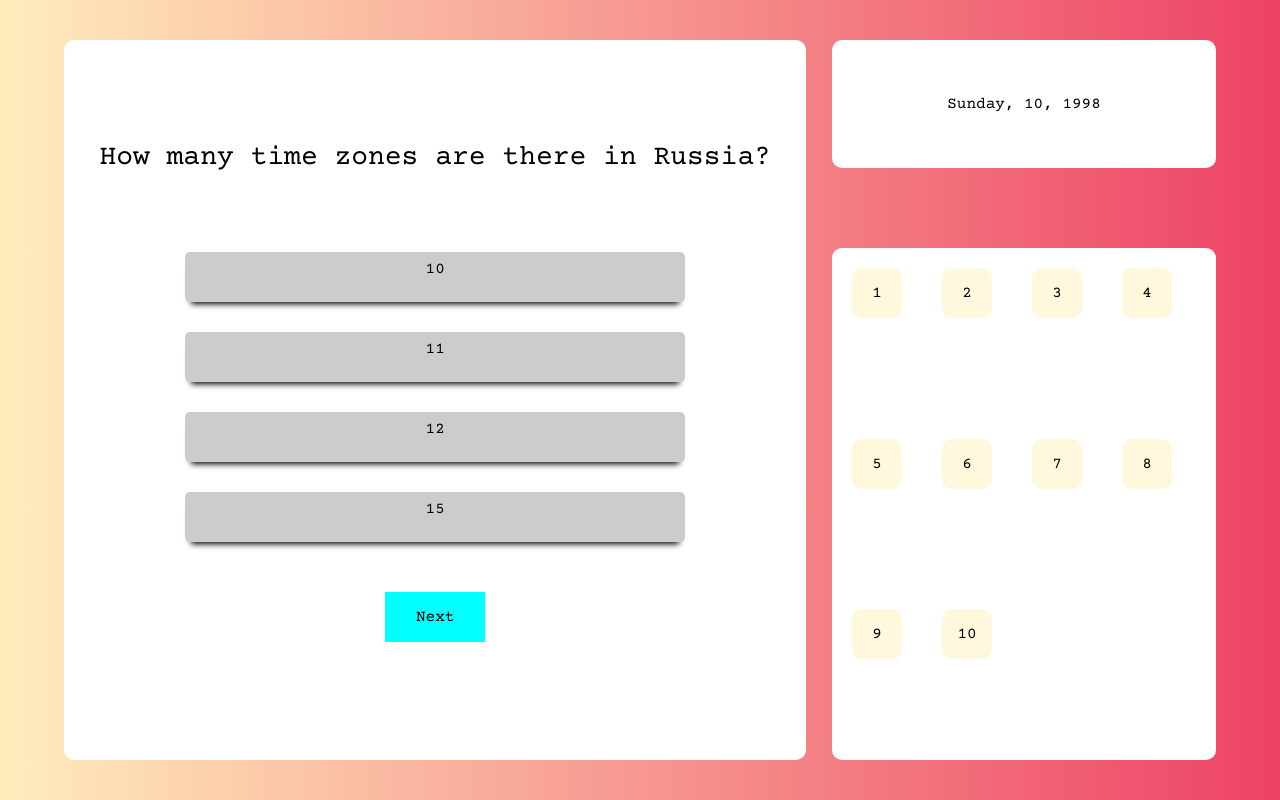
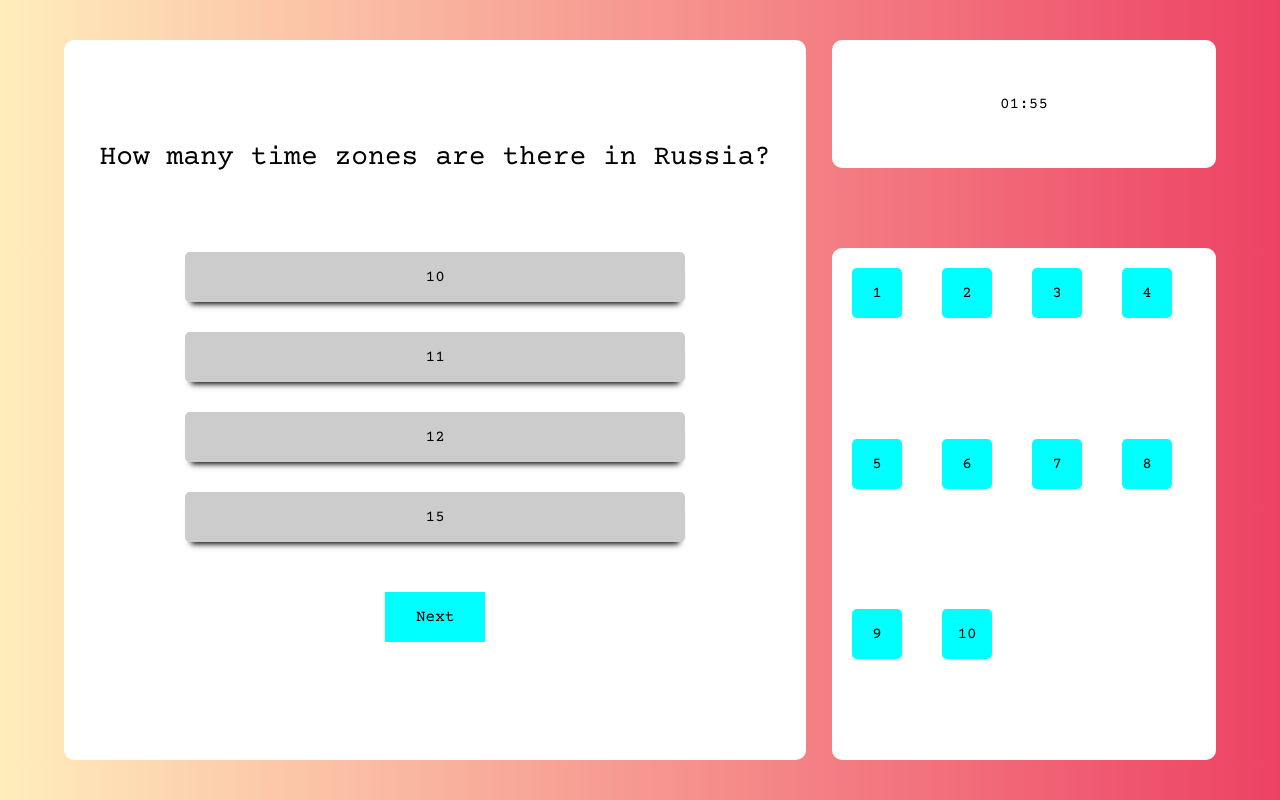
Before and after one commit to PATHAKABHISHEK/onlinetest, a Flask app: page /exam in a window 1280 px wide. Run offline with Flask 2, Linux system fonts and the light colour scheme; some libraries are stand-ins or nearby versions.

Commit message:
added timer and enhanced styling

```diff
--- a/app.py
+++ b/app.py
@@ -1,7 +1,8 @@
 # Server For the Application
 
 from flask import Flask
-from flask import render_template
+from flask import render_template, request, jsonify
+import json
 
 app = Flask(__name__)
 
@@ -39,7 +40,7 @@ question_bank = [
             "Sun Flower",
             "Daisy",
             "Rose",
-            "Brinjal"
+            "Cherry blossom"
         ],
         "answer": "Cherry blossom"
     },
@@ -127,5 +128,25 @@ question_bank = [
 ]
 
 
+@app.route("/check",  methods=['GET', 'POST'])
+def calculateResult():
+    if request.method == "GET":
+        return render_template("results.html")
+    if request.method == "POST":
+        content = request.data
+        content = content.decode('utf8').replace("'", '"')
+        content = json.loads(content)
+        count = 0
+
+        for i in range(len(question_bank)):
+            if content["results"][i] >= 0:
+                if content["results"][i] == question_bank[i]["options"].index(question_bank[i]["answer"]):
+                    count += 1
+        print(count)
+        return jsonify(
+            count=count
+        )
+
+
 if __name__ == "__main__":
     app.run(debug=True)
--- a/static/css/exam.css
+++ b/static/css/exam.css
@@ -47,6 +47,13 @@
   flex-direction: column;
   padding: 20px;
 }
+.c1 {
+  text-decoration: none;
+  display: inline-block;
+}
+.c1 p {
+  text-decoration: none;
+}
 .option-container {
   display: flex;
   flex-direction: row;
@@ -59,9 +66,14 @@
   box-shadow: 0 8px 6px -6px black;
   border-radius: 5px;
 }
+
+.option-container:hover {
+  opacity: 0.6;
+}
+
 .single-question {
-  background-color: cornsilk;
-  border-radius: 10px 10px 10px 10px;
+  background-color: aqua;
+  border-radius: 5px;
   height: 50px;
   width: 50px;
   display: flex;
@@ -70,3 +82,23 @@
   margin: 20px;
   justify-content: center;
 }
+
+.single-question:hover {
+  color: white;
+  cursor: pointer;
+}
+
+.next-button {
+  height: 50px;
+  width: 100px;
+  background-color: aqua;
+  display: flex;
+  flex-direction: row;
+  align-items: center;
+  justify-content: center;
+}
+
+.next-button:hover {
+  cursor: pointer;
+  color: white;
+}
--- a/templates/exam.html
+++ b/templates/exam.html
@@ -9,40 +9,47 @@
       <br>
       <br>
       <div class="options">
-          <div class="option-container">
+        <a href="#" style="text-decoration: none; color: black">
+        <div class="option-container" onclick="optionSelected(0)" id="1">
+
             <!-- <input type="radio"> -->
-              <p id="1"></p>
         </div>
-        <div  class="option-container">
+        </a>
+        <a href="#" style="text-decoration: none; color: black">
+        <div  class="option-container" onclick="optionSelected(1)" id="2">
         <!-- <input type="radio"> -->
-            <p id="2"></p>
+
         </div>
-        <div  class="option-container">
+        </a>
+        <a href="#" style="text-decoration: none; color: black">
+        <div class="option-container" onclick="optionSelected(2)" id="3">
         <!-- <input type="radio"> -->
-            <p id="3"></p>
+
         </div>
-        <div  class="option-container">
+        </a>
+        <a href="#" style="text-decoration: none; color: black">
+        <div  class="option-container" onclick="optionSelected(3)" id="4">
         <!-- <input type="radio"> -->
-            <p id="4"></p>
         </div>
+        </a>
       </div>
       <div>
-          <p style="height:50px;width:100px; background-color:aqua;display: flex; flex-direction: row;align-items: center; justify-content:center" onclick="next()">Next</p>
+          <p class="next-button" onclick="next()">Next</p>
       </div>
   </div>
   <div class="another-container">
-    <div class="timer">Sunday, 10, 1998</div>
+    <div class="timer" id ="time">2:00</div>
     <div class="other-questions">
-        <div class="single-question">1</div>
-        <div class="single-question">2</div>
-        <div class="single-question">3</div>
-        <div class="single-question">4</div>
-        <div class="single-question">5</div>
-        <div class="single-question">6</div>
-        <div class="single-question">7</div>
-        <div class="single-question">8</div>
-        <div class="single-question">9</div>
-        <div class="single-question">10</div>
+        <div class="single-question" id="1-que" onclick="loadQuestion(1)">1</div>
+        <div class="single-question" id="2-que" onclick="loadQuestion(2)">2</div>
+        <div class="single-question" id="3-que" onclick="loadQuestion(3)">3</div>
+        <div class="single-question" id="4-que" onclick="loadQuestion(4)">4</div>
+        <div class="single-question" id="5-que" onclick="loadQuestion(5)">5</div>
+        <div class="single-question" id="6-que" onclick="loadQuestion(6)">6</div>
+        <div class="single-question" id="7-que" onclick="loadQuestion(7)">7</div>
+        <div class="single-question" id="8-que" onclick="loadQuestion(8)">8</div>
+        <div class="single-question" id="9-que" onclick="loadQuestion(9)">9</div>
+        <div class="single-question" id="10-que" onclick="loadQuestion(10)">10</div>
     </div>
   </div>
 </div>
@@ -50,6 +57,9 @@
     let questionBank =  '{{question_bank|tojson}}';
     questionBank = JSON.parse(questionBank);
     let index = 0;
+    let selected = false;
+    let selectedOption = -1;
+    let results = [-2, -2, -2, -2, -2, -2, -2, -2, -2, -2];
     function change() {
         document.getElementById("h3").textContent = questionBank[index]["question"];
         document.getElementById("1").textContent = questionBank[index]["options"][0];
@@ -60,12 +70,117 @@
     change();
     function next() {
         if(index < 9) {
+            if (selected == true) {
+                results[index] = selectedOption;
+                document.getElementById(`${selectedOption + 1}`).style.backgroundColor = "#ccc";
+                document.getElementById(`${index + 1}-que`).style.backgroundColor = "blue";
+
+            }
+
             index++;
             change();
+        } else {
+            if(index == 9) {
+                if (selected == true) {
+                    results[index] = selectedOption;
+                    document.getElementById(`${selectedOption + 1}`).style.backgroundColor = "#ccc";
+                    document.getElementById(`${index + 1}-que`).style.backgroundColor = "blue";
+
+                }
+                fetch('/check', {
+                    method: 'POST',
+                    body: JSON.stringify({
+                        "results":
+                        results
+                    }),
+                    headers: {
+                        'Content-type': 'application/json; charset=UTF-8'
+                    }
+                }).then(function (response) {
+                    if (response.ok) {
+                        return response.json();
+                    }
+                    return Promise.reject(response);
+                }).then(function (data) {
+                    // console.log(data["count"]);
+                    // alert(`You have ${data["count"]} right`);
+                    window.localStorage.setItem("count", data["count"]);
+                    location.href = "/check";
+                }).catch(function (error) {
+                    console.warn('Something went wrong.', error);
+                });
+
+
+                console.log(results)
+            }
+
         }
 
 
     }
+
+    function optionSelected(i) {
+        if (selected == true){
+            selected = false;
+            document.getElementById(`${selectedOption + 1}`).style.backgroundColor = "#ccc";
+            selectedOption = -2;
+
+        }
+        if(!selected) {
+            selected = true;
+            selectedOption = i;
+            document.getElementById(`${selectedOption + 1}`).style.backgroundColor = "green";
+        }
+
+    }
+
+    function loadQuestion(i) {
+        index = i-1;
+        change();
+    }
+    function startTimer(duration, display) {
+            var timer = duration, minutes, seconds;
+            setInterval(function () {
+                minutes = parseInt(timer / 60, 10);
+                seconds = parseInt(timer % 60, 10);
+
+                minutes = minutes < 10 ? "0" + minutes : minutes;
+                seconds = seconds < 10 ? "0" + seconds : seconds;
+
+                display.textContent = minutes + ":" + seconds;
+
+                if (--timer < 0) {
+                    alert("Time Over");
+                    fetch('/check', {
+                        method: 'POST',
+                        body: JSON.stringify({
+                            "results":
+                                results
+                        }),
+                        headers: {
+                            'Content-type': 'application/json; charset=UTF-8'
+                        }
+                    }).then(function (response) {
+                        if (response.ok) {
+                            return response.json();
+                        }
+                        return Promise.reject(response);
+                    }).then(function (data) {
+                        window.localStorage.setItem("count", data["count"]);
+                        location.href = "/check";
+                    }).catch(function (error) {
+                        console.warn('Something went wrong.', error);
+                    });
+
+                }
+            }, 1000);
+        }
+
+        window.onload = function () {
+            var tenMinutes = 60 * 2,
+                display = document.querySelector('#time');
+            startTimer(tenMinutes, display);
+        };
 </script>
 
 {% endblock %}
```
Also changed, not shown: static/css/results.css (added, +9 -0 lines), templates/results.html (added, +12 -0 lines). Lines whose indentation alone changed are shown as unchanged.
